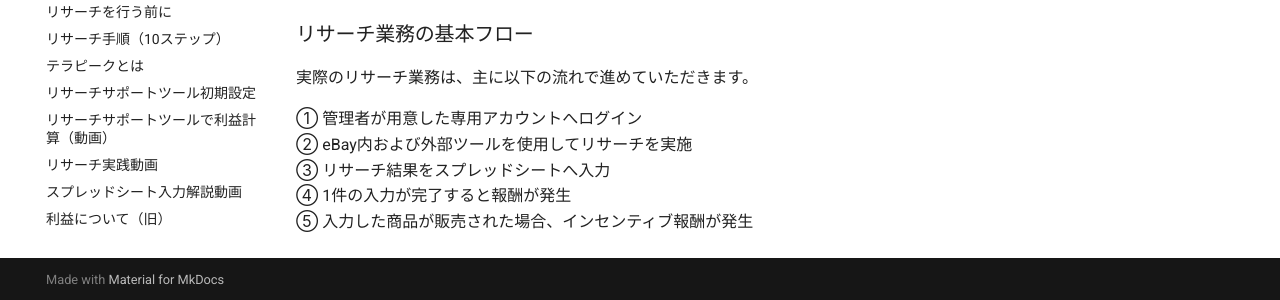
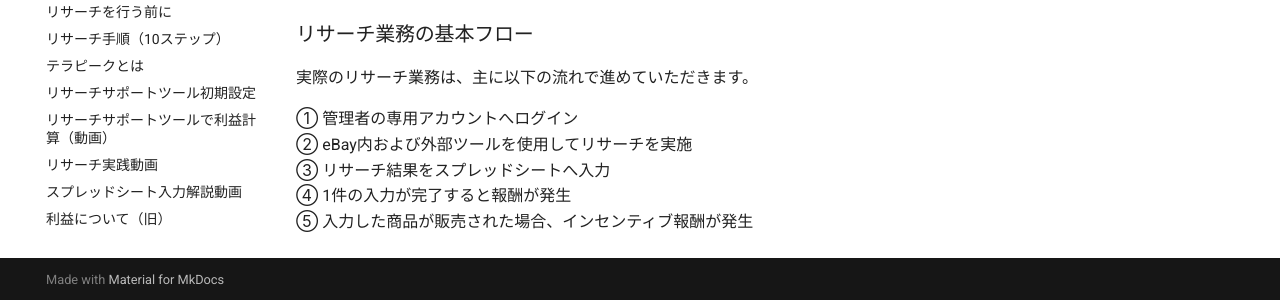
Before and after one commit to jun-hata/outsourcing-manual, an MkDocs documentation site: the page built from docs/ebay_role.md, in a window 1280 px wide and 900 px high, scrolled down 718 px. Shown: the part 597-897 px from the top of the window. Built offline with MkDocs 1.6.1 and Material for MkDocs 9.7.7, drawn with Linux system fonts in a browser that asks for light colours.

Commit message:
フロー編集

```diff
--- a/docs/ebay_role.md
+++ b/docs/ebay_role.md
@@ -49,7 +49,7 @@
 
 実際のリサーチ業務は、主に以下の流れで進めていただきます。
 
-① 管理者が用意した専用アカウントへログイン
+① 管理者の専用アカウントへログイン
 ② eBay内および外部ツールを使用してリサーチを実施
 ③ リサーチ結果をスプレッドシートへ入力
 ④ 1件の入力が完了すると報酬が発生
```
